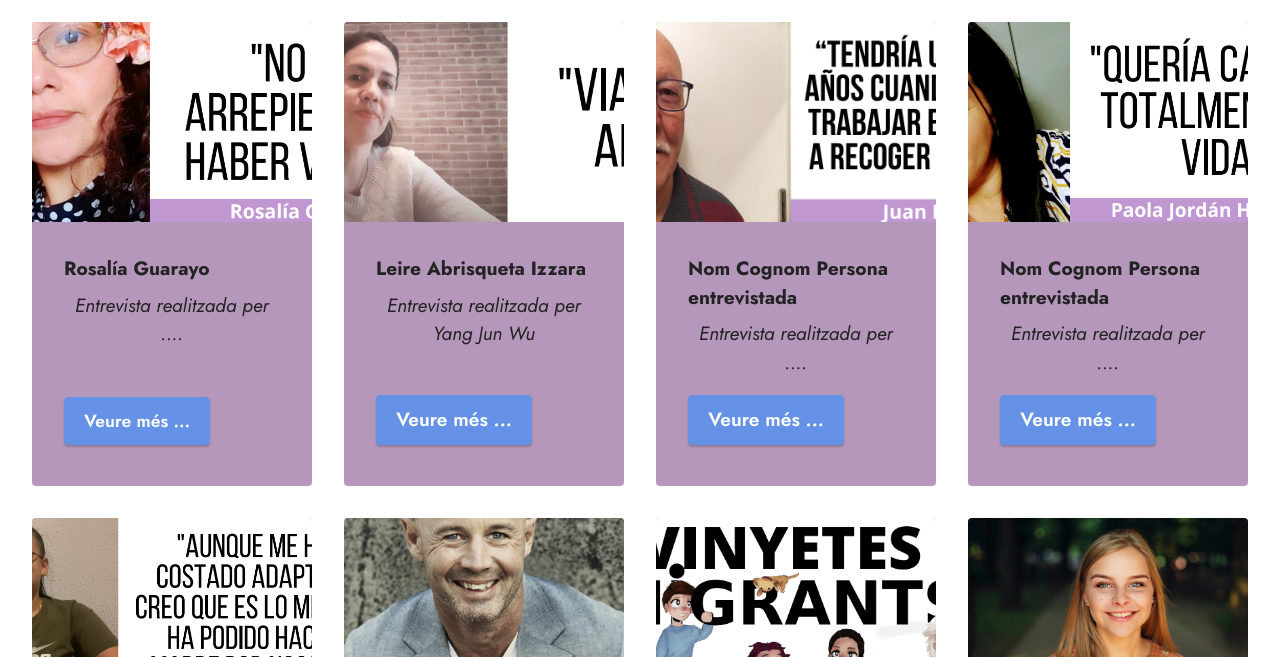
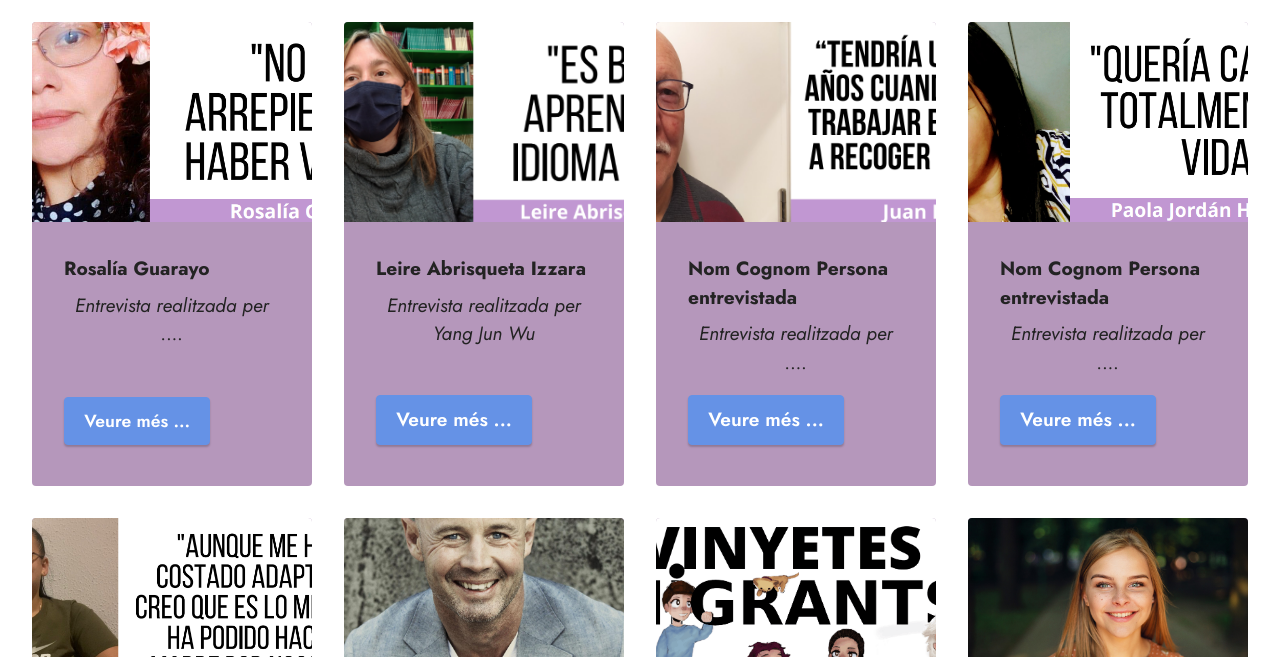
Before and after one commit to D4vidMart1nez/entrevistas_practicam8, a plain HTML site: page entrevistes_3E.html in a window 1280 px wide. Shown: the part 143-800 px from the top of the page. Drawn offline with Linux system fonts and the light colour scheme.

Commit message:
Agregadas imagenes acabar entrevistas

```diff
--- a/entrevistes_3E.html
+++ b/entrevistes_3E.html
@@ -65,7 +65,7 @@
         <div class="item features-image сol-12 col-md-6 col-lg-3">
           <div class="item-wrapper">
             <div class="item-img">
-              <img src="assets/images/3rb.png" alt="Mobirise Website Builder" data-slide-to="1" data-bs-slide-to="1">
+              <img src="assets/images/leirefootperfil-3rE.png" alt="Mobirise Website Builder" data-slide-to="1" data-bs-slide-to="1">
             </div>
             <div class="item-content">
               <h5 class="item-title mbr-fonts-style display-7"><strong>Leire Abrisqueta Izzara</strong></h5>
```
Also changed, not shown: LeireAbrisqueta_3rE.html (+1 -1 lines), assets/images/leirefootperfil-3rE.png (added), 1 other file.
